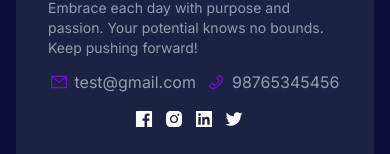
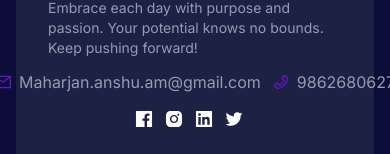
Before and after one commit to subin989/rtr-site, a Next.js app: page /all-members in a window 390 px wide. Shown: the part 1414-1568 px from the top of the page. Built offline with nearby package versions, Linux system fonts and the light colour scheme.

Commit message:
added email and phone

```diff
--- a/components/AllMembers/index.tsx
+++ b/components/AllMembers/index.tsx
@@ -11,7 +11,7 @@ const testimonialData: MemberDetails[] = [
     phone: "98765345456",
     fb_link: "www.fb.com",
     insta_link: "www.insta.com",
-    image: "/images/testimonials/auth-01.png",
+    image: "/images/testimonials/udit.png",
     content:
       "Embrace each day with purpose and passion. Your potential knows no bounds. Keep pushing forward!",
   },
@@ -19,11 +19,11 @@ const testimonialData: MemberDetails[] = [
     id: 2,
     name: "Rtr. Anshu Maharjan",
     designation: "Immediate Past President",
-    email: "test@gmail.com",
-    phone: "98765345456",
+    email: "Maharjan.anshu.am@gmail.com",
+    phone: "9862680627",
     fb_link: "www.fb.com",
     insta_link: "www.insta.com",
-    image: "/images/testimonials/auth-02.png",
+    image: "/images/testimonials/anshu.jpg",
     content:
       "Embrace each day with purpose and passion. Your potential knows no bounds. Keep pushing forward!",
   },
@@ -31,8 +31,8 @@ const testimonialData: MemberDetails[] = [
     id: 3,
     name: "Rtr. Shishir Aryal",
     designation: "Secretary",
-    email: "test@gmail.com",
-    phone: "98765345456",
+    email: "aryalshishir1@gmail.com",
+    phone: "9840478710",
     fb_link: "www.fb.com",
     insta_link: "www.insta.com",
     image: "/images/testimonials/Shishir-Aryal.jpg",
@@ -55,11 +55,11 @@ const testimonialData: MemberDetails[] = [
     id: 3,
     name: "Rtr. Ishan Poudel",
     designation: "President Elect",
-    email: "test@gmail.com",
-    phone: "98765345456",
+    email: "ishanpoudel15@gmail.com",
+    phone: "9847386065",
     fb_link: "www.fb.com",
     insta_link: "www.insta.com",
-    image: "/images/testimonials/id12.jpg",
+    image: "/images/testimonials/ishan.jpg",
     content:
       "Embrace each day with purpose and passion. Your potential knows no bounds. Keep pushing forward!",
   },
@@ -67,8 +67,8 @@ const testimonialData: MemberDetails[] = [
     id: 3,
     name: "Rtr. Sushna Gurung",
     designation: "International Service Chair",
-    email: "test@gmail.com",
-    phone: "98765345456",
+    email: "sushna.grg@gmail.com",
+    phone: "9861788617",
     fb_link: "www.fb.com",
     insta_link: "www.insta.com",
     image: "/images/testimonials/Sushna-Gurung.jpg",
@@ -79,8 +79,8 @@ const testimonialData: MemberDetails[] = [
     id: 3,
     name: "Rtr. Abiral Shrestha",
     designation: "Club Service Chair",
-    email: "test@gmail.com",
-    phone: "98765345456",
+    email: "abiralstha399@gmail.com",
+    phone: "9843564405",
     fb_link: "www.fb.com",
     insta_link: "www.insta.com",
     image: "/images/testimonials/Abiral-Shrestha.jpg",
@@ -91,11 +91,11 @@ const testimonialData: MemberDetails[] = [
     id: 3,
     name: "Rtr. Simran Poudel",
     designation: "Professional Development Chair",
-    email: "test@gmail.com",
-    phone: "98765345456",
+    email: "simranpoudel29@gmail.com",
+    phone: "9818392627",
     fb_link: "www.fb.com",
     insta_link: "www.insta.com",
-    image: "/images/testimonials/id12.jpg",
+    image: "/images/testimonials/simran.jpg",
     content:
       "Embrace each day with purpose and passion. Your potential knows no bounds. Keep pushing forward!",
   },
@@ -103,11 +103,11 @@ const testimonialData: MemberDetails[] = [
     id: 3,
     name: "Rtr. Manisha Ghimire",
     designation: "Membership Chair",
-    email: "test@gmail.com",
-    phone: "98765345456",
+    email: "mghimire0008@gmail.com",
+    phone: "9841563721",
     fb_link: "www.fb.com",
     insta_link: "www.insta.com",
-    image: "/images/testimonials/id12.jpg",
+    image: "/images/testimonials/manisha.jpg",
     content:
       "Embrace each day with purpose and passion. Your potential knows no bounds. Keep pushing forward!",
   },
@@ -115,8 +115,8 @@ const testimonialData: MemberDetails[] = [
     id: 3,
     name: "Rtr. Manish Thapaliya",
     designation: "Joint Secretary",
-    email: "test@gmail.com",
-    phone: "98765345456",
+    email: "mthapaliya0512@gmail.com",
+    phone: "9803369377",
     fb_link: "www.fb.com",
     insta_link: "www.insta.com",
     image: "/images/testimonials/Manish-Thapaliya.jpg",
@@ -127,11 +127,11 @@ const testimonialData: MemberDetails[] = [
     id: 3,
     name: "Rtr. Bharat Kapari",
     designation: "Sergant at Arms",
-    email: "test@gmail.com",
-    phone: "98765345456",
+    email: "bharatkaparikumar@gmail.com",
+    phone: "9814822904",
     fb_link: "www.fb.com",
     insta_link: "www.insta.com",
-    image: "/images/testimonials/id12.jpg",
+    image: "/images/testimonials/bharat.jpg",
     content:
       "Embrace each day with purpose and passion. Your potential knows no bounds. Keep pushing forward!",
   },
```
Also changed, not shown: 1 other file (tests, documents, lock files or other folders).
